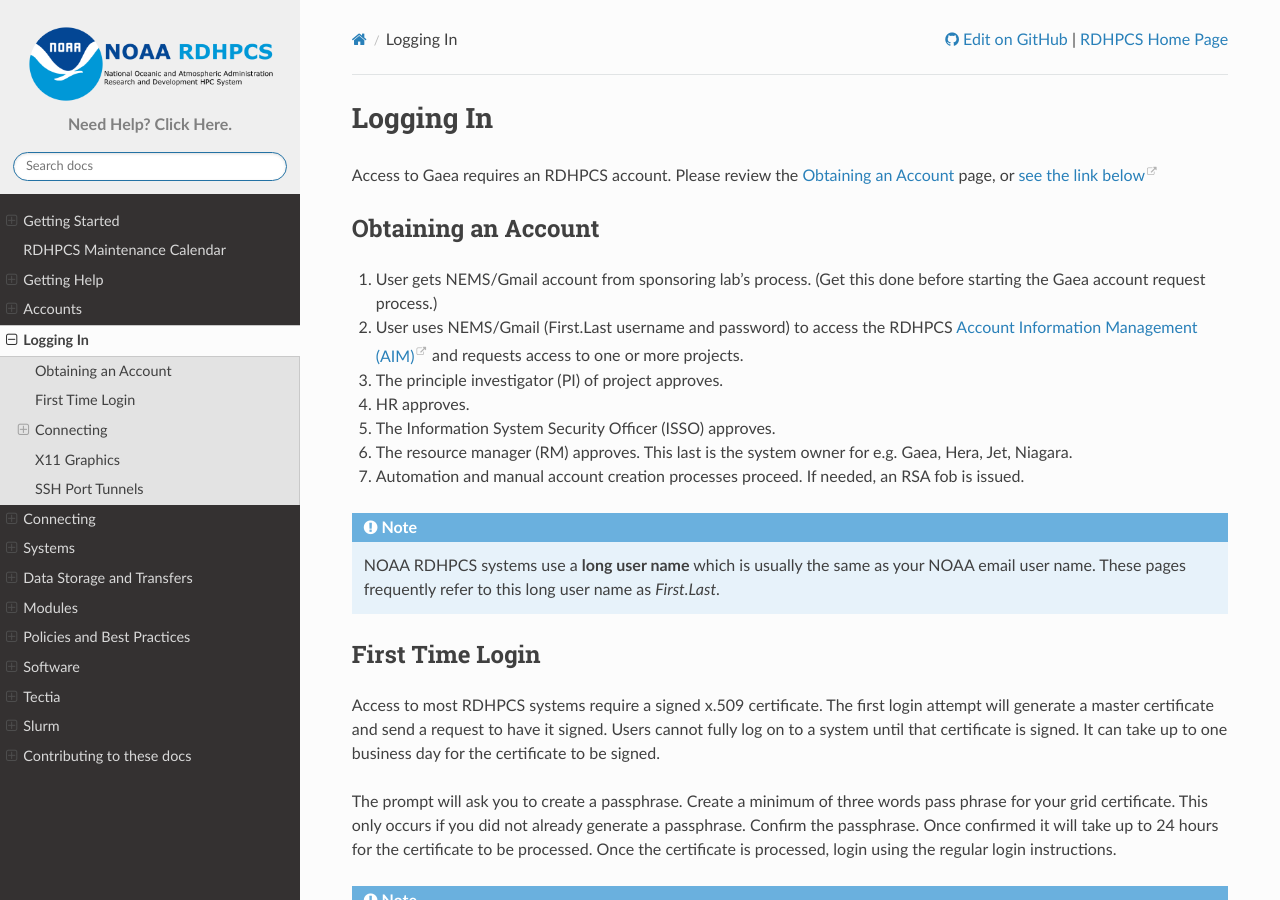
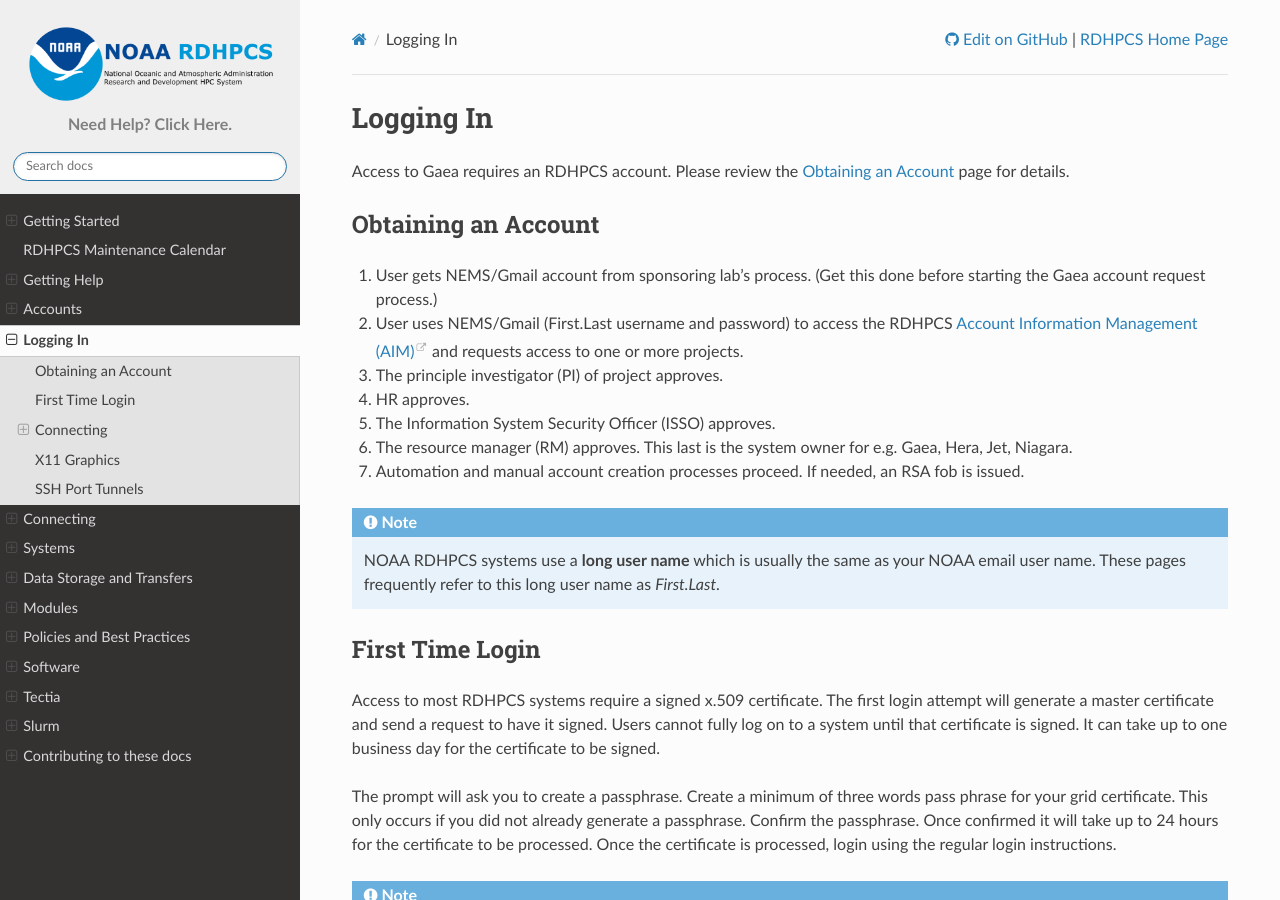
Before and after one commit to NOAA-RDHPCS/noaa-rdhpcs.github.io, a Sphinx documentation site: the page built from source/logging_in/index.rst, in a window 1280 px wide and 900 px high. Built offline with Sphinx 7.4.7 and the Read the Docs theme 2.0.0, drawn with Linux system fonts in a browser that asks for light colours; some of the changed text lies outside the part shown.

```diff
--- a/source/logging_in/index.rst
+++ b/source/logging_in/index.rst
@@ -4,9 +4,8 @@
 Logging In
 ##########
 
-Access to Gaea requires an RDHPCS account.  Please review the :ref:`Obtaining an
-Account <accounts>` page, or `see the link below
-<https://rdhpcs2.common2.docs.rdhpcs.noaa.gov/wiki/index.php/Logging_in>`_
+Access to Gaea requires an RDHPCS account.  Please review the
+:ref:`Obtaining an Account <accounts>` page for details.
 
 Obtaining an Account
 ====================
@@ -198,8 +197,6 @@ systems, the bastion configures SSH port-forwarding tunnels.  To use these
 tunnels, the user must configure their local SSH client to create tunnels
 to/from the bastion.
 
-.. note::
+See `Port Tunneling <https://docs.rdhpcs.noaa.gov/software/ssh_clients/Tectia/index.html#port-tunnelling>`_ for details.
 
-    **TODO**
-
-    Need to add this information.
+One last One
```
Also changed, not shown: source/images/PPAN1.jpg (deleted).
